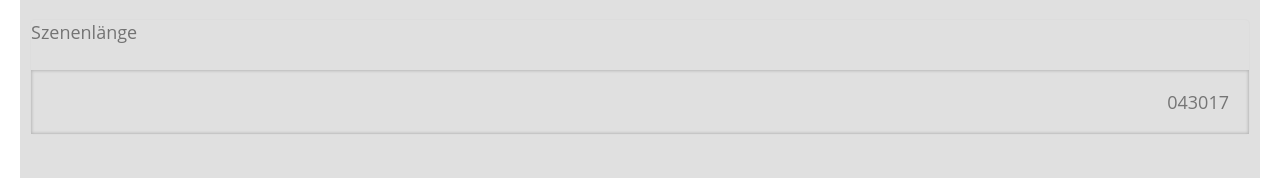
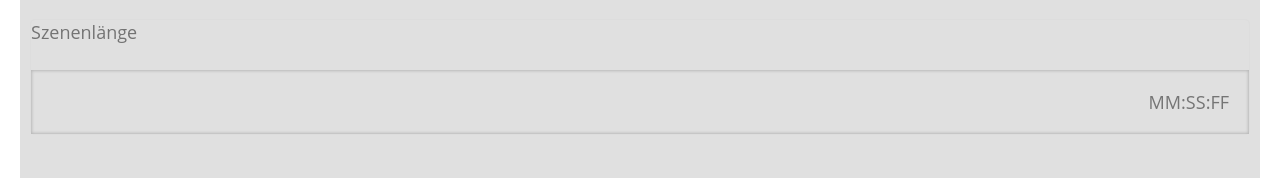
Before and after one commit to mpagels/Bundesliga-Timecode-Tracker, a React (Create React App) app: page / in a window 1280 px wide. Shown: the part 227-405 px from the top of the page. Built offline with nearby package versions, Linux system fonts and the light colour scheme.

Commit message:
Add TimeCode formatter at input
Add TimeCode formatter at input

```diff
--- a/src/components/SequenceInput/SequenceInput.js
+++ b/src/components/SequenceInput/SequenceInput.js
@@ -3,6 +3,7 @@ import React, { useState } from 'react'
 import styled from 'styled-components/macro'
 import Tag from '../Tag/Tag'
 import TimecodeInput from '../TimecodeTracker/TimecodeInput'
+import { formatter } from '../../utils/timeCodeFormatter'
 
 SequenceInput.propTypes = {
   onSaveClick: PropTypes.func.isRequired,
@@ -24,7 +25,7 @@ export default function SequenceInput({ onSaveClick }) {
     timeCodeLowerThirdIn === '' ||
     timeCodeLowerThirdLength === ''
 
-  const isCorrectTimeCode = timeCode
+  const isCorrectTimeCode = timeCode.length % 2 === 0
 
   const hasOnlyZeros = new RegExp('^[0]+$').test(timeCode)
   const lowerThirdInHasOnlyZeros = new RegExp('^[0]+$').test(
@@ -34,7 +35,14 @@ export default function SequenceInput({ onSaveClick }) {
     timeCodeLowerThirdLength
   )
 
+  const isCorrectLowerThirdIn =
+    timeCodeLowerThirdIn.length % 2 === 0 && timeCodeLowerThirdIn !== ''
+  const isCorrectLowerThirdLength =
+    timeCodeLowerThirdLength.length % 2 === 0 && timeCodeLowerThirdLength !== ''
+
   const disabled = timeCodeLowerThirdIn === ''
+
+  const hasCorrectLowerThirdLength = checkCorrectTimeCode()
 
   return (
     <Wrapper
@@ -58,10 +66,10 @@ export default function SequenceInput({ onSaveClick }) {
         )}
         <TimecodeInput
           title="Szenenlänge"
-          inputValue={timeCode}
+          inputValue={formatter(timeCode)}
           onChange={(event) => handleTimeCodeChange(event, setTimeCode)}
         />
-        {isDirty && (!timeCode || hasOnlyZeros) ? (
+        {isDirty && (!timeCode || hasOnlyZeros || !isCorrectTimeCode) ? (
           <InfoTimeCode hasError>Timecode fehlt oder fehlerhaft</InfoTimeCode>
         ) : (
           <InfoTimeCode>&nbsp;</InfoTimeCode>
@@ -96,7 +104,7 @@ export default function SequenceInput({ onSaveClick }) {
               <TimecodeInput
                 style={{ margin: '10px 0' }}
                 title="Bauchbinde IN (relativ zur Szene)"
-                inputValue={timeCodeLowerThirdIn}
+                inputValue={formatter(timeCodeLowerThirdIn)}
                 onChange={(event) =>
                   handleTimeCodeChange(event, setTimeCodeLowerThirdIn)
                 }
@@ -104,7 +112,8 @@ export default function SequenceInput({ onSaveClick }) {
               {isDirty &&
               (!timeCodeLowerThirdIn ||
                 lowerThirdInHasOnlyZeros ||
-                isCorrectTimeCode) ? (
+                !isCorrectLowerThirdIn ||
+                !hasCorrectLowerThirdLength) ? (
                 <InfoTimeCode hasError>
                   Timecode fehlt, ist fehlerhaft oder ist insgesamt zu lang!
                 </InfoTimeCode>
@@ -115,8 +124,8 @@ export default function SequenceInput({ onSaveClick }) {
                 style={{ margin: '10px 0' }}
                 disabled={disabled}
                 title="Bauchbinde Länge in ssff (s=sec / f=frame)"
-                placeholder="0800"
-                inputValue={timeCodeLowerThirdLength}
+                placeholder="SS:FF"
+                inputValue={formatter(timeCodeLowerThirdLength)}
                 onChange={(event) =>
                   handleTimeCodeChange(event, setTimeCodeLowerThirdLength)
                 }
@@ -124,7 +133,8 @@ export default function SequenceInput({ onSaveClick }) {
               {isDirty &&
               (!timeCodeLowerThirdLength ||
                 lowerThirdOutHasOnlyZeros ||
-                isCorrectTimeCode) ? (
+                !isCorrectLowerThirdLength ||
+                !hasCorrectLowerThirdLength) ? (
                 <InfoTimeCode hasError>
                   Timecode fehlt, ist fehlerhaft oder ist insgesamt zu lang!
                 </InfoTimeCode>
@@ -146,9 +156,14 @@ export default function SequenceInput({ onSaveClick }) {
 
   function handleTimeCodeChange(event, timeCodeSetterFunc) {
     const { value } = event.target
+    const formattedTimecCode = getTimeCodeUnFormatted(value)
     value.length < 9 &&
-      RegExp('^[0-9]*$').test(value) &&
-      timeCodeSetterFunc(value)
+      RegExp('^[0-9]*$').test(formattedTimecCode) &&
+      timeCodeSetterFunc(formattedTimecCode)
+  }
+
+  function getTimeCodeUnFormatted(timeCode) {
+    return timeCode.split(':').join('')
   }
 
   function handleDescriptionChange(event) {
@@ -159,7 +174,12 @@ export default function SequenceInput({ onSaveClick }) {
     event.preventDefault()
     setIsDirty(true)
 
-    if (!isEmptyScene && !hasOnlyZeros && activeTagIndex === null) {
+    if (
+      !isEmptyScene &&
+      !hasOnlyZeros &&
+      activeTagIndex === null &&
+      isCorrectTimeCode
+    ) {
       setIsDirty(false)
       onSaveClick({
         description,
@@ -176,6 +196,8 @@ export default function SequenceInput({ onSaveClick }) {
         hasOnlyZeros ||
         lowerThirdInHasOnlyZeros ||
         lowerThirdOutHasOnlyZeros ||
+        !isCorrectLowerThirdIn ||
+        !isCorrectLowerThirdLength ||
         !checkCorrectTimeCode()
       )
     ) {
--- a/src/components/TimecodeTracker/TimecodeInput.js
+++ b/src/components/TimecodeTracker/TimecodeInput.js
@@ -16,7 +16,7 @@ export default function TimecodeInput({
   inputValue,
   onChange,
   disabled,
-  placeholder = '043017',
+  placeholder = 'MM:SS:FF',
 }) {
   return (
     <InputContainer>
--- /dev/null
+++ b/src/utils/timeCodeFormatter.js
@@ -0,0 +1,15 @@
+export function formatter(value) {
+  if (value.length > 2) {
+    const newStringList = []
+    for (let i = 0; i < value.length; i++) {
+      if (i % 2 === 0 && i !== 0) {
+        newStringList.push(':' + value[i])
+      } else {
+        newStringList.push(value[i])
+      }
+    }
+    return newStringList.join('')
+  } else {
+    return value
+  }
+}
```
Also changed, not shown: 2 other files (tests, documents, lock files or other folders).
